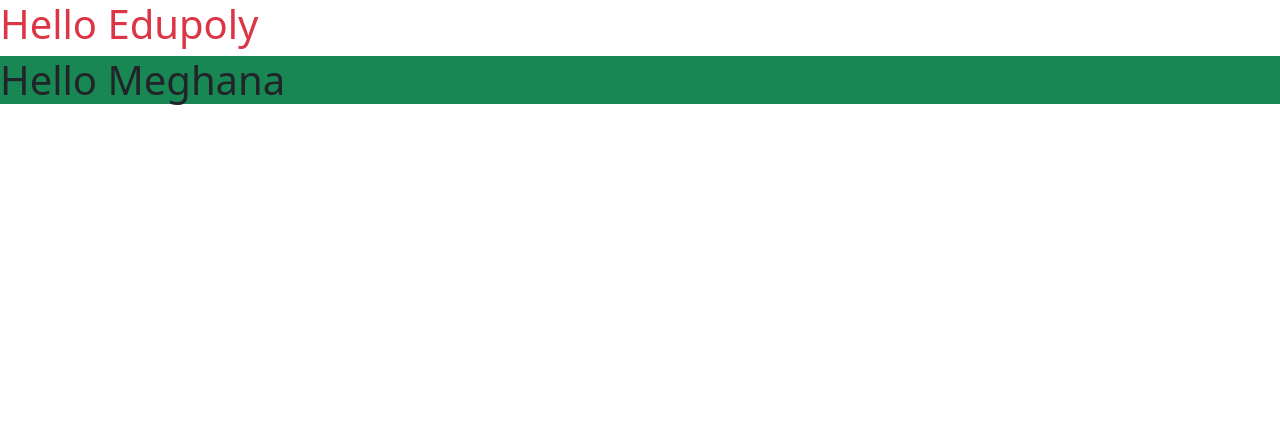
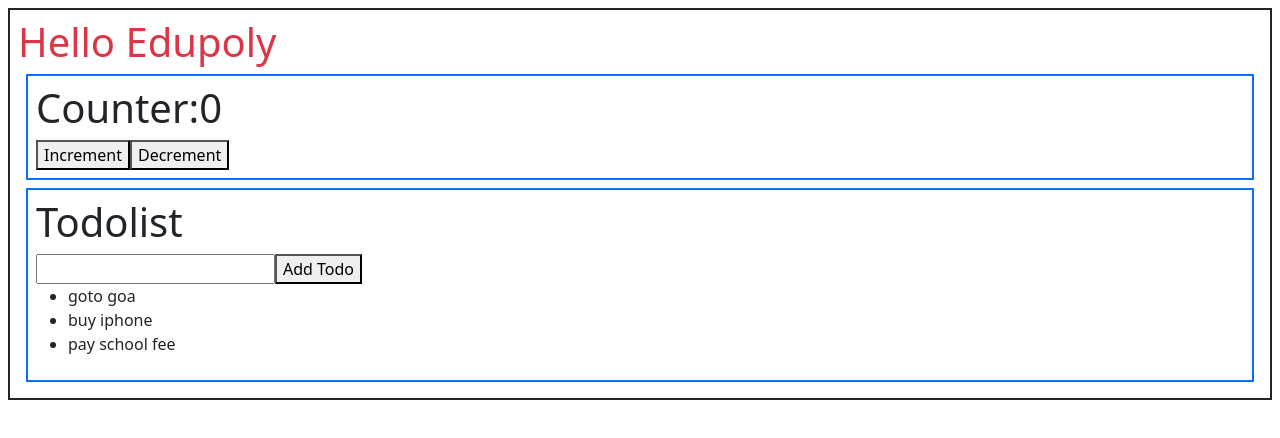
Before and after one commit to edupoly/rb55, a React (Vite) app: page / in a window 1280 px wide. Shown: the top 438 px of the page. Built offline with nearby package versions, Linux system fonts and the light colour scheme.

Commit message:
redux-core

```diff
--- a/package.json
+++ b/package.json
@@ -11,7 +11,9 @@
   },
   "dependencies": {
     "react": "^19.2.0",
-    "react-dom": "^19.2.0"
+    "react-dom": "^19.2.0",
+    "react-redux": "^9.2.0",
+    "redux": "^5.0.1"
   },
   "devDependencies": {
     "@eslint/js": "^9.39.1",
--- a/src/App.jsx
+++ b/src/App.jsx
@@ -1,10 +1,13 @@
 import "./App.css";
+import Counter from "./Counter";
+import Todolist from "./Todolist";
 
 function App() {
   return (
-    <div>
+    <div className="border border-2 border-dark p-2 m-2">
       <h1 className="text-danger">Hello Edupoly</h1>
-      <h1 className="bg-success">Hello Meghana</h1>
+      <Counter></Counter>
+      <Todolist></Todolist>
     </div>
   );
 }
--- /dev/null
+++ b/src/Counter.jsx
@@ -0,0 +1,28 @@
+import React from "react";
+import { connect } from "react-redux";
+function Counter(props) {
+  console.log(props);
+  return (
+    <div className="border border-2 border-primary p-2 m-2">
+      <h1>Counter:{props.counterR.count}</h1>
+      <button
+        onClick={() => {
+          props.dispatch({ type: "INC" });
+        }}
+      >
+        Increment
+      </button>
+      <button
+        onClick={() => {
+          props.dispatch({ type: "DEC" });
+        }}
+      >
+        Decrement
+      </button>
+    </div>
+  );
+}
+
+export default connect((store) => {
+  return store;
+})(Counter);
--- /dev/null
+++ b/src/Todolist.jsx
@@ -0,0 +1,33 @@
+import React, { useState } from "react";
+import { connect } from "react-redux";
+function Todolist(props) {
+  console.log(props);
+  var [newtodo, setnewtodo] = useState("");
+  return (
+    <div className="border border-2 border-primary p-2 m-2">
+      <h1>Todolist</h1>
+      <input
+        type="text"
+        onChange={(e) => {
+          setnewtodo(e.target.value);
+        }}
+      />
+      <button
+        onClick={() => {
+          props.dispatch({ type: "ADDTODO", payload: newtodo });
+        }}
+      >
+        Add Todo
+      </button>
+      <ul>
+        {props.todolistR.todos?.map((todo, i) => {
+          return <li key={i}>{todo}</li>;
+        })}
+      </ul>
+    </div>
+  );
+}
+
+export default connect((store) => {
+  return store;
+})(Todolist);
--- a/src/main.jsx
+++ b/src/main.jsx
@@ -1,5 +1,11 @@
 import { createRoot } from "react-dom/client";
 import "./index.css";
 import App from "./App.jsx";
+import { Provider } from "react-redux";
+import store from "./store/store.js";
 
-createRoot(document.getElementById("root")).render(<App />);
+createRoot(document.getElementById("root")).render(
+  <Provider store={store}>
+    <App />
+  </Provider>
+);
--- /dev/null
+++ b/src/store/counter.reducer.js
@@ -0,0 +1,13 @@
+const initialState = {
+  count: 0,
+};
+function counterReducer(state = initialState, action) {
+  if (action.type == "INC") {
+    return { ...state, count: state.count + 1 };
+  }
+  if (action.type == "DEC") {
+    return { ...state, count: state.count - 1 };
+  }
+  return state;
+}
+export default counterReducer;
--- /dev/null
+++ b/src/store/store.js
@@ -0,0 +1,8 @@
+import { combineReducers, createStore } from "redux";
+import counterReducer from "./counter.reducer";
+import todoReducer from "./todolist.reducer";
+
+var store = createStore(
+  combineReducers({ counterR: counterReducer, todolistR: todoReducer })
+);
+export default store;
--- /dev/null
+++ b/src/store/todolist.reducer.js
@@ -0,0 +1,10 @@
+const initialState = {
+  todos: ["goto goa", "buy iphone", "pay school fee"],
+};
+function todoReducer(state = initialState, action) {
+  if (action.type === "ADDTODO") {
+    return { ...state, todos: [...state.todos, action.payload] };
+  }
+  return state;
+}
+export default todoReducer;
```
Also changed, not shown: 1 other file (tests, documents, lock files or other folders).
